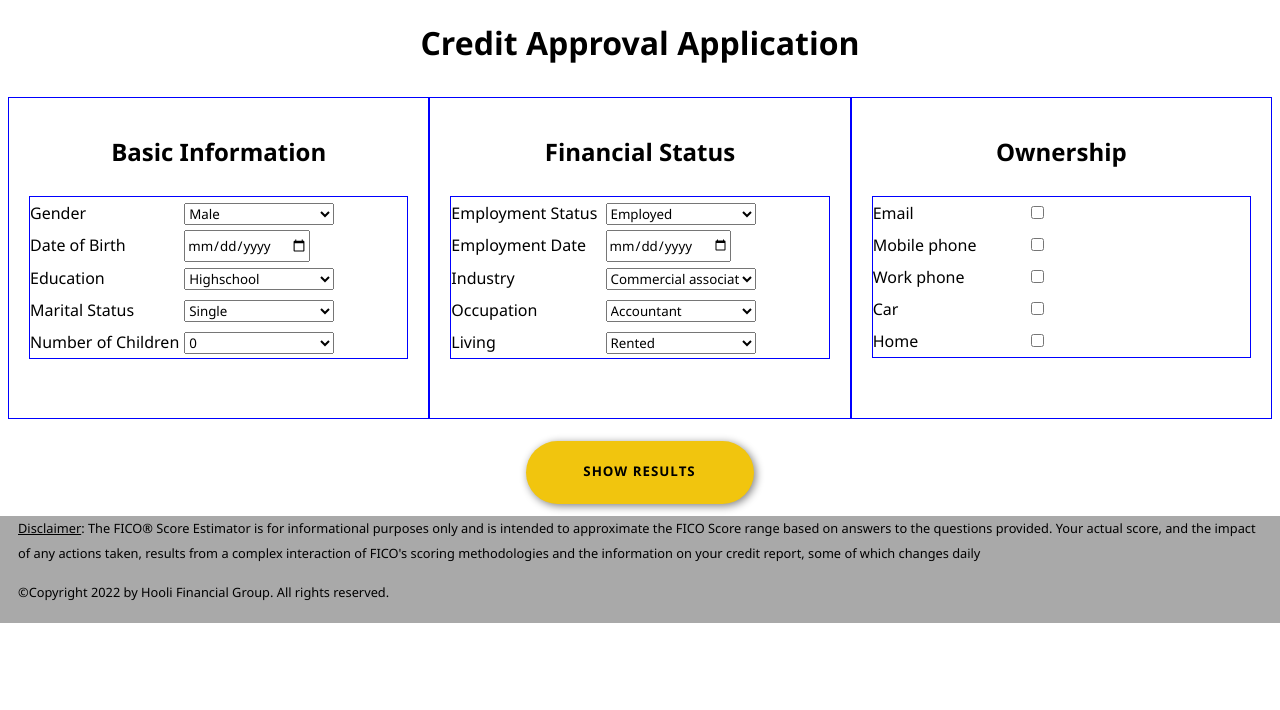
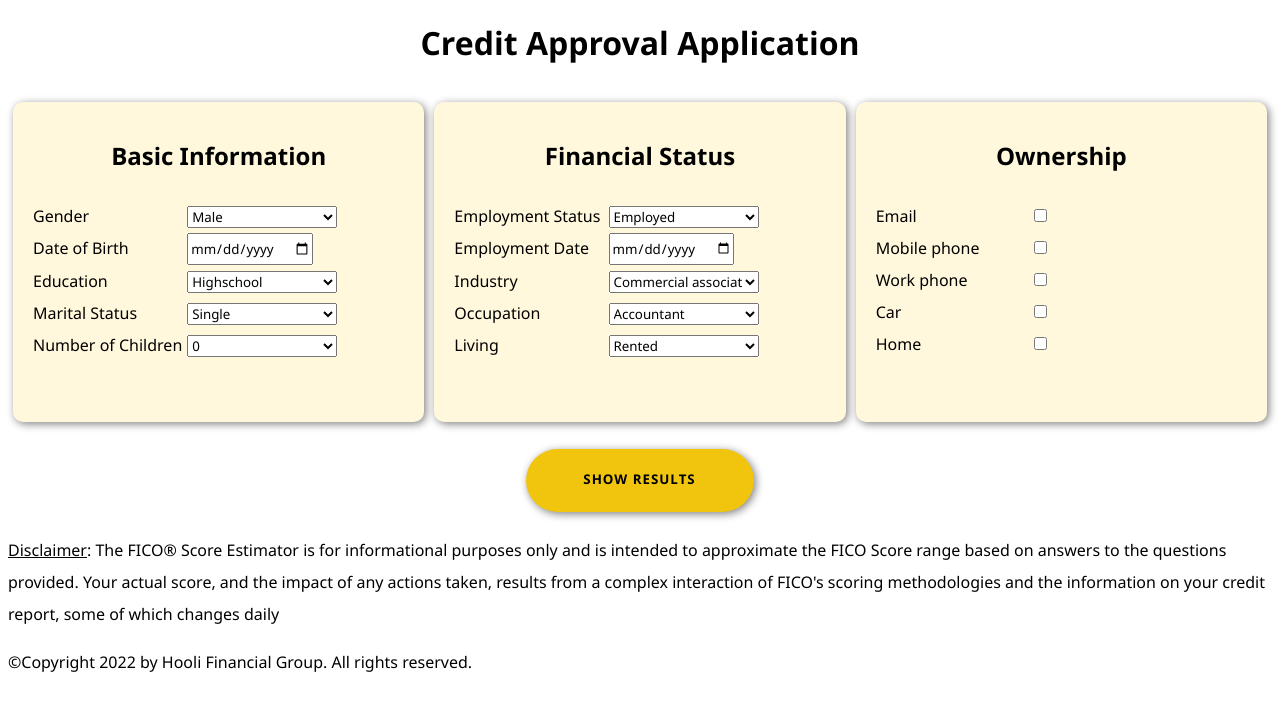
Before and after one commit to anhdo93/WGU-C964, a Flask app: page / in a window 1280 px wide. Shown: the part 90-800 px from the top of the page. Run offline with Flask 2, Linux system fonts and the light colour scheme.

Commit message:
Updated border

```diff
--- a/static/style.css
+++ b/static/style.css
@@ -37,17 +37,18 @@ h1, h2 {
 .item {
     min-height: 300px;
     padding: 10px;
-    border: 1px solid blue;
+    margin: 5px;
+    box-shadow: 2px 2px 8px 0 rgb(128 128 128);
+    background-color: cornsilk;
+    border-radius: 10px;
     width: 300px;
     min-width: 300px;
     flex-grow: 1;
 }
 .dropdown {
-    border: 1px solid blue;
     margin: 10px;
 }
 .checkbox {
-    border: 1px solid blue;
     margin: 10px;
 }
 label {
@@ -76,8 +77,9 @@ select {
   background-color: #c7a10b;
   color: white;
 }
-footer {
-    background-color:darkgrey;
+footer  \{
+    background-color:#333333;
+    color: white;
     font-size: 80%;
     margin: -10px;
     padding: 0px 20px 5px 20px;
```
